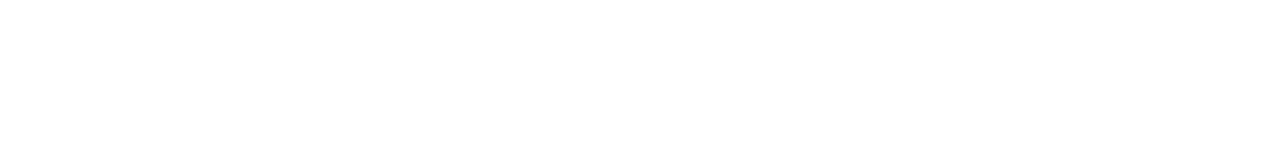
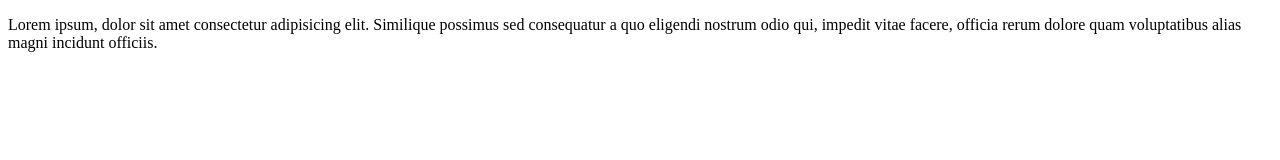
Before and after one commit to Hecher/test1, a plain HTML site: page index.html in a window 1280 px wide. Drawn offline with Linux system fonts and the light colour scheme.

Commit message:
test changes

```diff
--- a/index.html
+++ b/index.html
@@ -7,6 +7,6 @@
     <title>Document</title>
 </head>
 <body>
-
+    <p>Lorem ipsum, dolor sit amet consectetur adipisicing elit. Similique possimus sed consequatur a quo eligendi nostrum odio qui, impedit vitae facere, officia rerum dolore quam voluptatibus alias magni incidunt officiis.</p>
 </body>
 </html>
```
